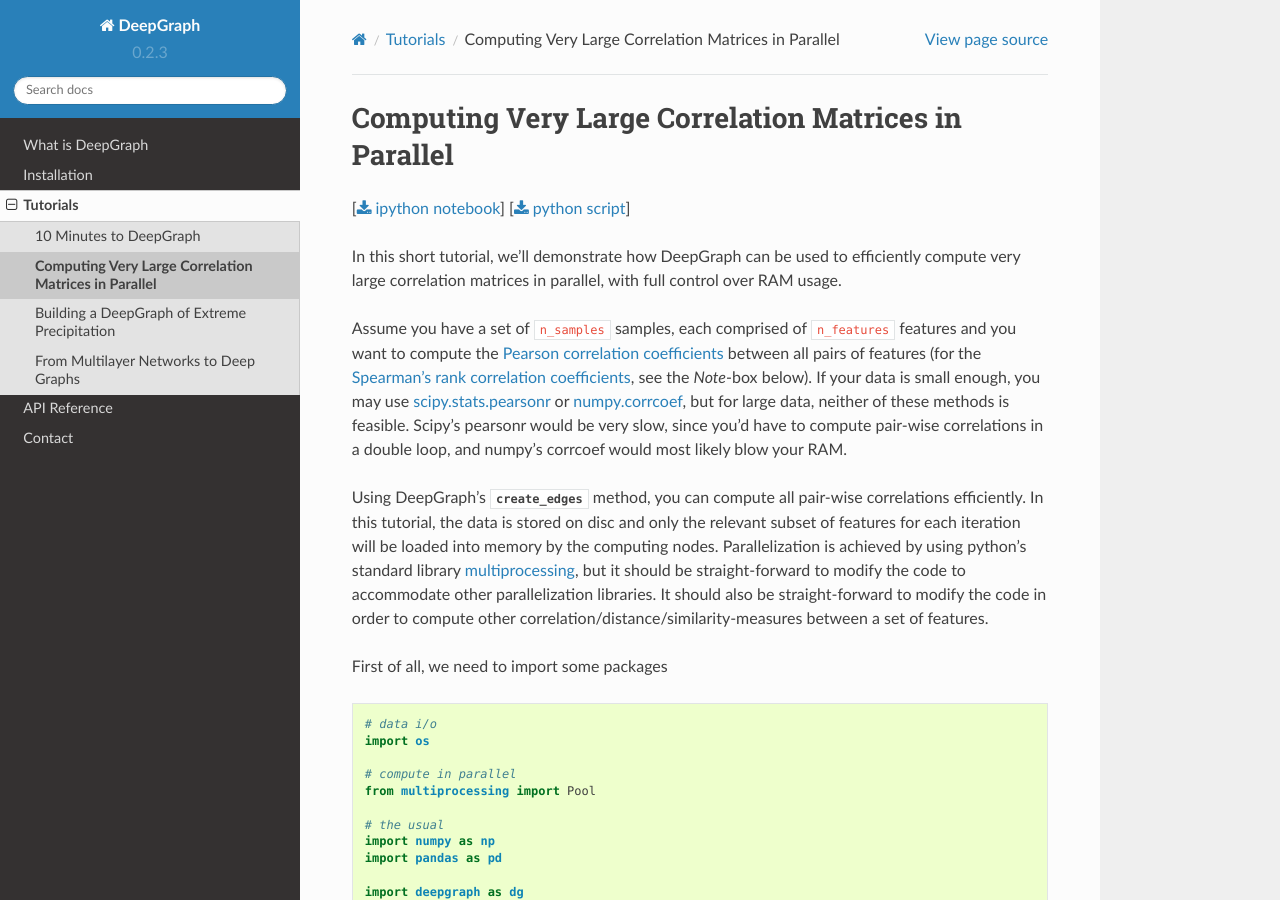
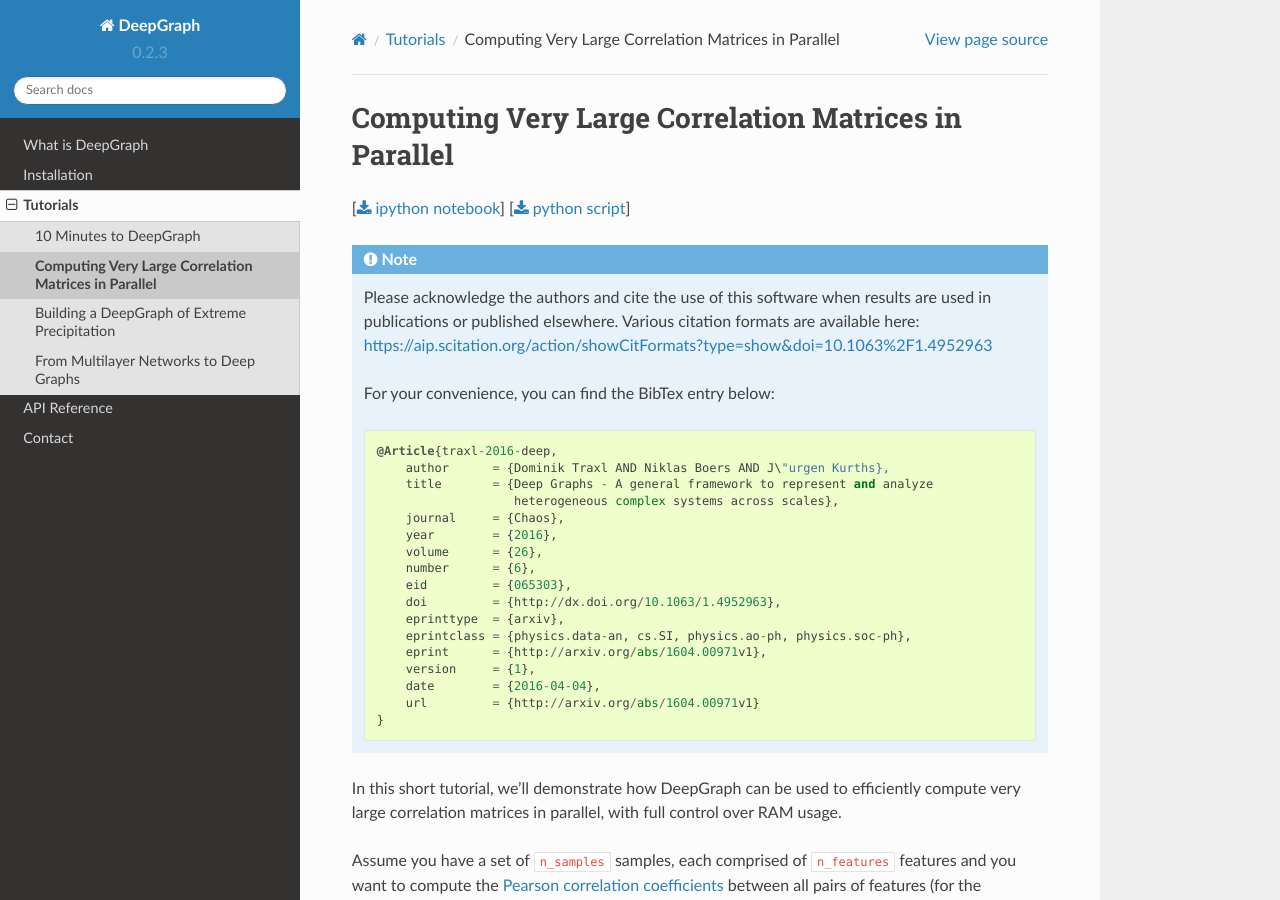
Before and after one commit to deepgraph/deepgraph, a Sphinx documentation site: the page built from doc/source/tutorials/pairwise_correlations.rst, in a window 1280 px wide and 900 px high. Built offline with Sphinx 7.4.7 and the Read the Docs theme 2.0.0, drawn with Linux system fonts in a browser that asks for light colours.

Commit message:
add/update citation note.

```diff
--- a/doc/source/tutorials/pairwise_correlations.rst
+++ b/doc/source/tutorials/pairwise_correlations.rst
@@ -5,6 +5,34 @@
 =====================================================
 
 [:download:`ipython notebook <pairwise_correlations.ipynb>`] [:download:`python script <pairwise_correlations.py>`]
+
+.. note::
+    Please acknowledge the authors and cite the use of this software when results
+    are used in publications or published elsewhere. Various citation formats are
+    available here:
+    https://aip.scitation.org/action/showCitFormats?type=show&doi=10.1063%2F1.4952963
+
+    For your convenience, you can find the BibTex entry below:
+
+    ::
+
+       @Article{traxl-2016-deep,
+           author      = {Dominik Traxl AND Niklas Boers AND J\"urgen Kurths},
+           title       = {Deep Graphs - A general framework to represent and analyze
+                          heterogeneous complex systems across scales},
+           journal     = {Chaos},
+           year        = {2016},
+           volume      = {26},
+           number      = {6},
+           eid         = {065303},
+           doi         = {http://dx.doi.org/10.1063/1.4952963},
+           eprinttype  = {arxiv},
+           eprintclass = {physics.data-an, cs.SI, physics.ao-ph, physics.soc-ph},
+           eprint      = {http://arxiv.org/abs/1604.00971v1},
+           version     = {1},
+           date        = {2016-04-04},
+           url         = {http://arxiv.org/abs/1604.00971v1}
+       }
 
 In this short tutorial, we'll demonstrate how DeepGraph can be used to efficiently compute very large correlation matrices in parallel, with full control over RAM usage.
 
```
Also changed, not shown: README.rst (+6 -3 lines), doc/source/what_is_deepgraph.rst (+22 -20 lines).
